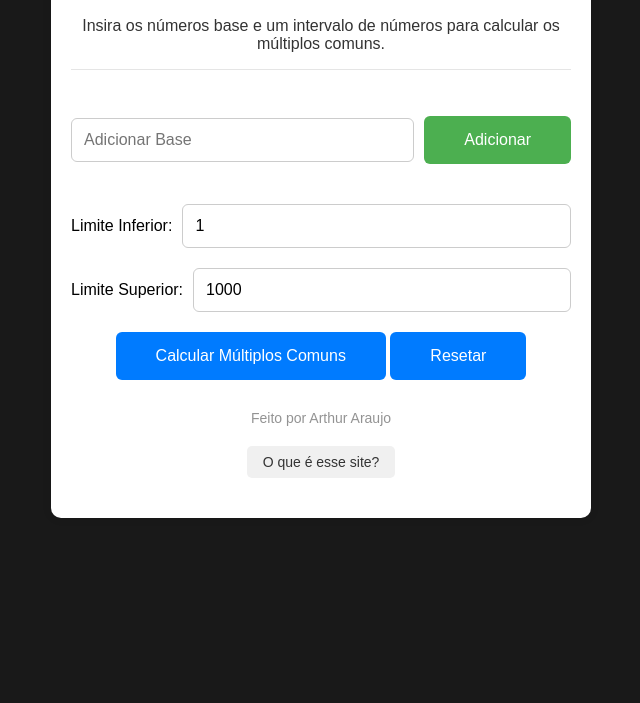
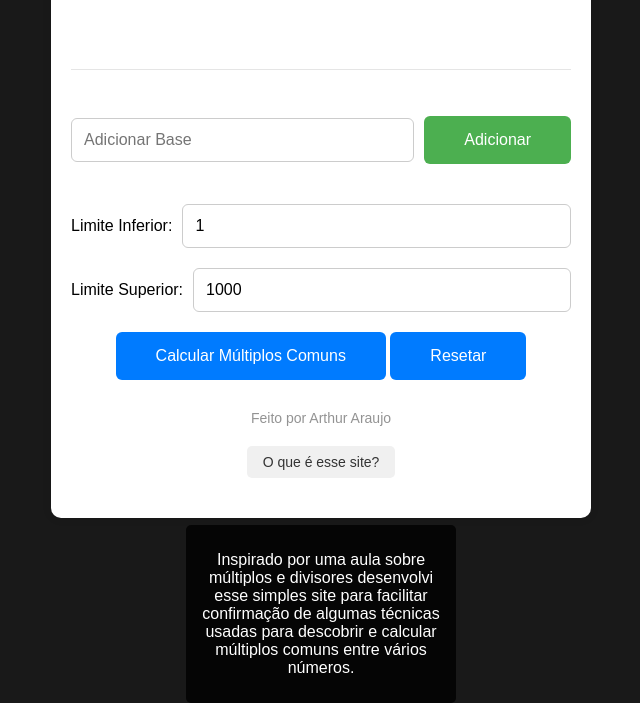
Before and after one commit to arthurgsa/calcMultiplosComuns, a plain HTML site: page index.html in a window 1280 px wide. Both pictures are taken after a click on the button "O que é esse site?". Shown: the part 131-834 px from the top of the page, without its empty margins (319-959 px from the left). Before the commit the page ends 800 px from the top, so only its background shows below. Drawn offline with Linux system fonts and the light colour scheme.

Commit message:
mini Correcoes

```diff
--- a/index.html
+++ b/index.html
@@ -36,8 +36,11 @@
       <div class="multiplos" id="multiplos"></div>
     </div>
     <footer class="rodape">Feito por Arthur Araujo</footer>
-    <div class="caixa-flutuante" id="caixa-flutuante">Inspirado por uma aula sobre múltiplos e divisores desenvolvi esse simples site para facilitar confirmação de algumas técnicas usadas para descobrir e calcular múltiplos comuns entre vários números.</div>
+    <div class="caixa-flutuante" id="caixa-flutuante" style="display: none;"> <!-- Estilo inicial para ocultar a caixa flutuante -->
+      <p>Inspirado por uma aula sobre múltiplos e divisores desenvolvi esse simples site para facilitar confirmação de algumas técnicas usadas para descobrir e calcular múltiplos comuns entre vários números.</p>
+    </div>
     <button onclick="alternarCaixaFlutuante()" class="botao">O que é esse site?</button>
+  </div>
   </div>
 
   <script src="script.js"></script>
--- a/script.js
+++ b/script.js
@@ -78,5 +78,9 @@ function esconderCaixaFlutuante() {
 
 function alternarCaixaFlutuante() {
   const caixaFlutuante = document.getElementById('caixa-flutuante');
-  caixaFlutuante.style.display = caixaFlutuante.style.display === 'none' ? 'block' : 'none';
+  if (caixaFlutuante.style.display === 'none' || caixaFlutuante.style.display === '') { // Adicionando verificação para o estilo vazio
+    caixaFlutuante.style.display = 'block';
+  } else {
+    caixaFlutuante.style.display = 'none';
+  }
 }
--- a/styles.css
+++ b/styles.css
@@ -7,7 +7,7 @@ body {
 
 p {
   text-align: center;
-  color: #333333;
+  color: #ffffff;
 }
 
 .container {
@@ -202,7 +202,7 @@ hr {
 /* CSS atualizado para a caixa flutuante */
 .caixa-flutuante {
   position: absolute;
-  bottom: -170px; /* Ajuste conforme necessário */
+  bottom: -185px; /* Ajuste conforme necessário */
   left: 50%;
   transform: translateX(-50%);
   padding: 10px;
```
